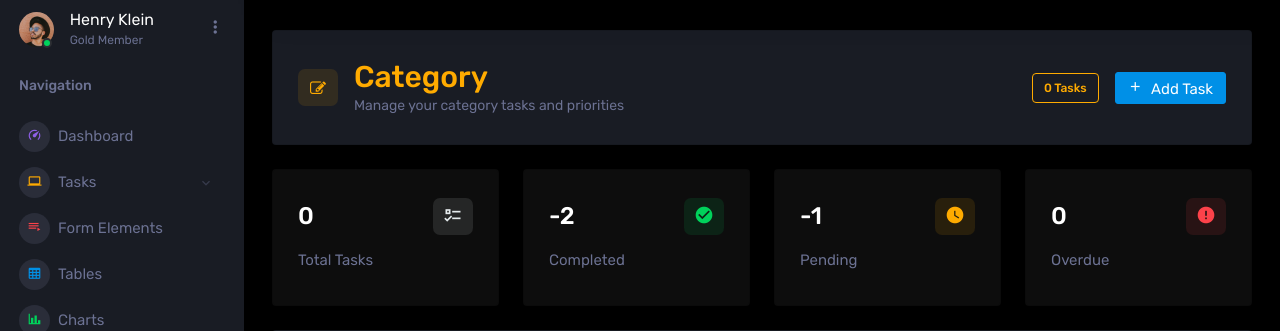
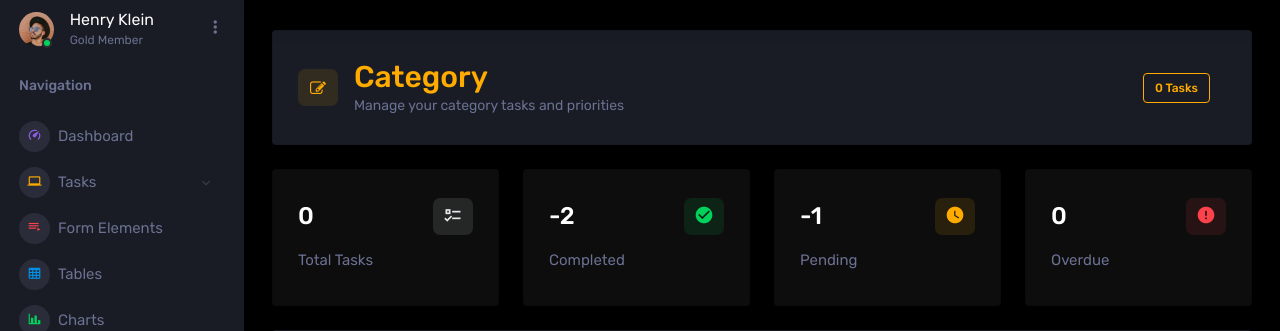
Before and after one commit to Ritvent/hangarin, a Django app: page /task/category/1/ in a window 1280 px wide. Shown: the part 70-401 px from the top of the page. Run offline with Django 5.2, Linux system fonts and the light colour scheme; data that the repository does not hold is empty; some libraries are stand-ins or nearby versions.

Commit message:
remove test add task

```diff
--- a/projectsite/templates/category_tasks.html
+++ b/projectsite/templates/category_tasks.html
@@ -23,11 +23,6 @@
             <div class="badge border border-warning text-warning badge-lg mr-3">
               {{ tasks.count }} Task{{ tasks.count|pluralize }}
             </div>
-            <a href="{% url 'task_create' %}?category={{ category_pk }}" class="btn btn-primary">
-              <i class="mdi mdi-plus"></i>
-              <span class="d-none d-sm-inline">{{ labels.add_task|default:'Add Task' }}</span>
-              <span class="d-inline d-sm-none">Add</span>
-            </a>
           </div>
         </div>
       </div>
```
